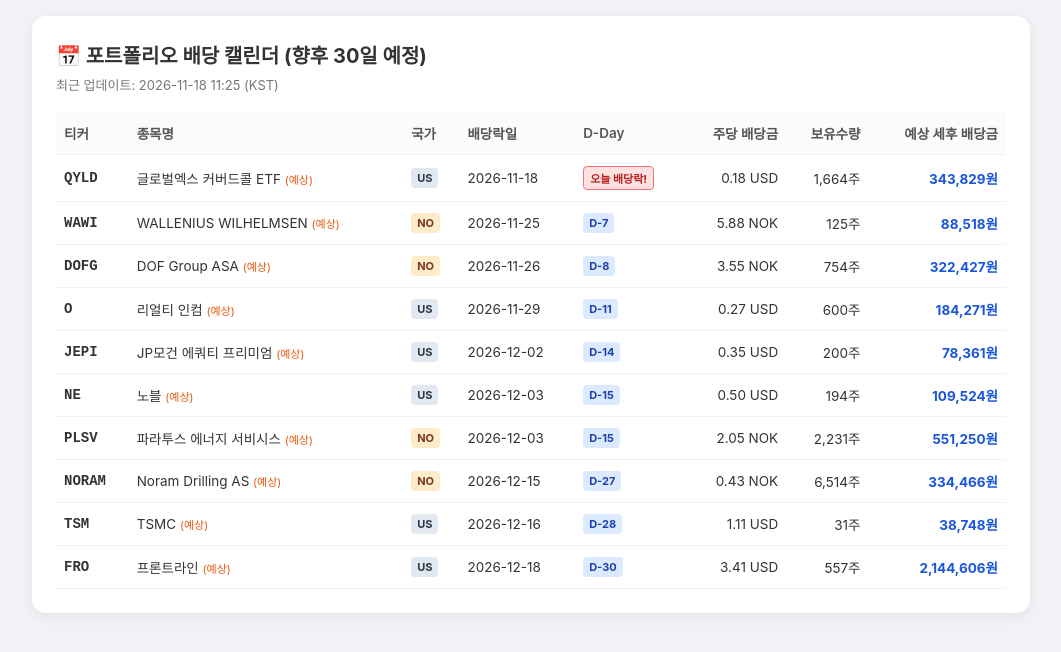
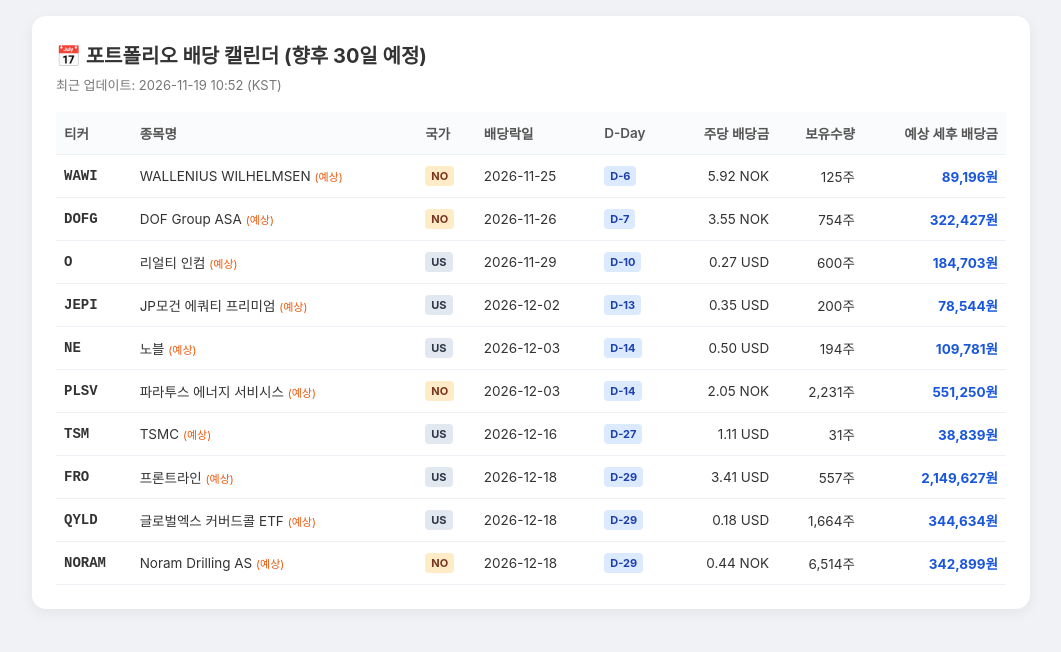
Before and after one commit to shirou1980-hue/portfolio-alert, a plain HTML site: page index.html in a window 1280 px wide. Shown: the whole page, without its empty margins (109-1170 px from the left). Drawn offline with Linux system fonts and the light colour scheme.

Commit message:
Update dividend calendar

```diff
--- a/index.html
+++ b/index.html
@@ -29,7 +29,7 @@
 <body>
     <div class="container">
         <h1>📅 포트폴리오 배당 캘린더 (향후 30일 예정)</h1>
-        <div class="updated">최근 업데이트: 2026-11-18 11:25 (KST)</div>
+        <div class="updated">최근 업데이트: 2026-11-19 10:52 (KST)</div>
         <div class="table-wrap">
             <table>
                 <thead>
@@ -47,25 +47,14 @@
                 <tbody>
 
         <tr>
-            <td class="ticker"><b>QYLD</b></td>
-            <td>글로벌엑스 커버드콜 ETF <span class="tag-est">(예상)</span></td>
-            <td><span class="badge us">US</span></td>
-            <td>2026-11-18</td>
-            <td><span class="badge today">오늘 배당락!</span></td>
-            <td class="num">0.18 USD</td>
-            <td class="num">1,664주</td>
-            <td class="num bold">343,829원</td>
-        </tr>
-
-        <tr>
             <td class="ticker"><b>WAWI</b></td>
             <td>WALLENIUS WILHELMSEN <span class="tag-est">(예상)</span></td>
             <td><span class="badge no">NO</span></td>
             <td>2026-11-25</td>
-            <td><span class="badge d-future">D-7</span></td>
-            <td class="num">5.88 NOK</td>
+            <td><span class="badge d-future">D-6</span></td>
+            <td class="num">5.92 NOK</td>
             <td class="num">125주</td>
-            <td class="num bold">88,518원</td>
+            <td class="num bold">89,196원</td>
         </tr>
 
         <tr>
@@ -73,7 +62,7 @@
             <td>DOF Group ASA <span class="tag-est">(예상)</span></td>
             <td><span class="badge no">NO</span></td>
             <td>2026-11-26</td>
-            <td><span class="badge d-future">D-8</span></td>
+            <td><span class="badge d-future">D-7</span></td>
             <td class="num">3.55 NOK</td>
             <td class="num">754주</td>
             <td class="num bold">322,427원</td>
@@ -84,10 +73,10 @@
             <td>리얼티 인컴 <span class="tag-est">(예상)</span></td>
             <td><span class="badge us">US</span></td>
             <td>2026-11-29</td>
-            <td><span class="badge d-future">D-11</span></td>
+            <td><span class="badge d-future">D-10</span></td>
             <td class="num">0.27 USD</td>
             <td class="num">600주</td>
-            <td class="num bold">184,271원</td>
+            <td class="num bold">184,703원</td>
         </tr>
 
         <tr>
@@ -95,10 +84,10 @@
             <td>JP모건 에쿼티 프리미엄 <span class="tag-est">(예상)</span></td>
             <td><span class="badge us">US</span></td>
             <td>2026-12-02</td>
-            <td><span class="badge d-future">D-14</span></td>
+            <td><span class="badge d-future">D-13</span></td>
             <td class="num">0.35 USD</td>
             <td class="num">200주</td>
-            <td class="num bold">78,361원</td>
+            <td class="num bold">78,544원</td>
         </tr>
 
         <tr>
@@ -106,10 +95,10 @@
             <td>노블 <span class="tag-est">(예상)</span></td>
             <td><span class="badge us">US</span></td>
             <td>2026-12-03</td>
-            <td><span class="badge d-future">D-15</span></td>
+            <td><span class="badge d-future">D-14</span></td>
             <td class="num">0.50 USD</td>
             <td class="num">194주</td>
-            <td class="num bold">109,524원</td>
+            <td class="num bold">109,781원</td>
         </tr>
 
         <tr>
@@ -117,21 +106,10 @@
             <td>파라투스 에너지 서비시스 <span class="tag-est">(예상)</span></td>
             <td><span class="badge no">NO</span></td>
             <td>2026-12-03</td>
-            <td><span class="badge d-future">D-15</span></td>
+            <td><span class="badge d-future">D-14</span></td>
             <td class="num">2.05 NOK</td>
             <td class="num">2,231주</td>
             <td class="num bold">551,250원</td>
-        </tr>
-
-        <tr>
-            <td class="ticker"><b>NORAM</b></td>
-            <td>Noram Drilling AS <span class="tag-est">(예상)</span></td>
-            <td><span class="badge no">NO</span></td>
-            <td>2026-12-15</td>
-            <td><span class="badge d-future">D-27</span></td>
-            <td class="num">0.43 NOK</td>
-            <td class="num">6,514주</td>
-            <td class="num bold">334,466원</td>
         </tr>
 
         <tr>
@@ -139,10 +117,10 @@
             <td>TSMC <span class="tag-est">(예상)</span></td>
             <td><span class="badge us">US</span></td>
             <td>2026-12-16</td>
-            <td><span class="badge d-future">D-28</span></td>
+            <td><span class="badge d-future">D-27</span></td>
             <td class="num">1.11 USD</td>
             <td class="num">31주</td>
-            <td class="num bold">38,748원</td>
+            <td class="num bold">38,839원</td>
         </tr>
 
         <tr>
@@ -150,10 +128,32 @@
             <td>프론트라인 <span class="tag-est">(예상)</span></td>
             <td><span class="badge us">US</span></td>
             <td>2026-12-18</td>
-            <td><span class="badge d-future">D-30</span></td>
+            <td><span class="badge d-future">D-29</span></td>
             <td class="num">3.41 USD</td>
             <td class="num">557주</td>
-            <td class="num bold">2,144,606원</td>
+            <td class="num bold">2,149,627원</td>
+        </tr>
+
+        <tr>
+            <td class="ticker"><b>QYLD</b></td>
+            <td>글로벌엑스 커버드콜 ETF <span class="tag-est">(예상)</span></td>
+            <td><span class="badge us">US</span></td>
+            <td>2026-12-18</td>
+            <td><span class="badge d-future">D-29</span></td>
+            <td class="num">0.18 USD</td>
+            <td class="num">1,664주</td>
+            <td class="num bold">344,634원</td>
+        </tr>
+
+        <tr>
+            <td class="ticker"><b>NORAM</b></td>
+            <td>Noram Drilling AS <span class="tag-est">(예상)</span></td>
+            <td><span class="badge no">NO</span></td>
+            <td>2026-12-18</td>
+            <td><span class="badge d-future">D-29</span></td>
+            <td class="num">0.44 NOK</td>
+            <td class="num">6,514주</td>
+            <td class="num bold">342,899원</td>
         </tr>
 
                 </tbody>
```
